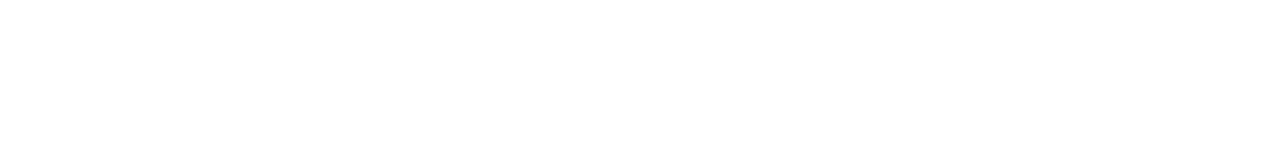
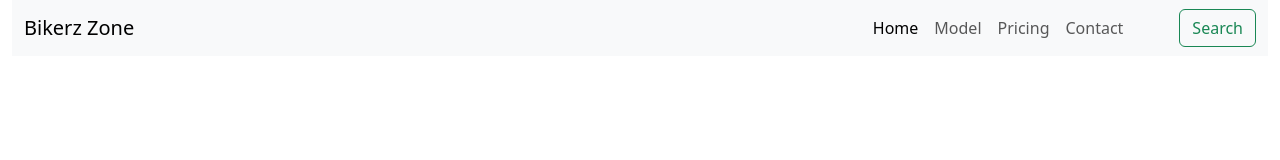
Before and after one commit to ahkamulbd/proHeroResetModule14Practice, a plain HTML site: page index.html in a window 1280 px wide. Drawn offline with nearby package versions, Linux system fonts and the light colour scheme.

Commit message:
Nav section done according to Module 14-1 & 14-2

```diff
--- a/index.html
+++ b/index.html
@@ -9,9 +9,35 @@
         integrity="sha384-GLhlTQ8iRABdZLl6O3oVMWSktQOp6b7In1Zl3/Jr59b6EGGoI1aFkw7cmDA6j6gD" crossorigin="anonymous">
 </head>
 
-<body>
+<body class="container-fluid">
     <header>
-
+        <nav class="navbar navbar-expand-lg bg-body-tertiary">
+            <div class="container-fluid">
+                <button class="navbar-toggler" type="button" data-bs-toggle="collapse"
+                    data-bs-target="#navbarTogglerDemo01" aria-controls="navbarTogglerDemo01" aria-expanded="false"
+                    aria-label="Toggle navigation">
+                    <span class="navbar-toggler-icon"></span>
+                </button>
+                <div class="collapse navbar-collapse" id="navbarTogglerDemo01">
+                    <a class="navbar-brand" href="#">Bikerz Zone</a>
+                    <ul class="navbar-nav ms-auto me-5 mb-2 mb-lg-0">
+                        <li class="nav-item">
+                            <a class="nav-link active" aria-current="page" href="#">Home</a>
+                        </li>
+                        <li class="nav-item">
+                            <a class="nav-link" href="#">Model</a>
+                        </li>
+                        <li class="nav-item">
+                            <a class="nav-link" href="#">Pricing</a>
+                        </li>
+                        <li class="nav-item">
+                            <a class="nav-link" href="#">Contact</a>
+                        </li>
+                    </ul>
+                    <button class="btn btn-outline-success" type="submit">Search</button>
+                </div>
+            </div>
+        </nav>
     </header>
 
     <!-- Main Section -->
```
